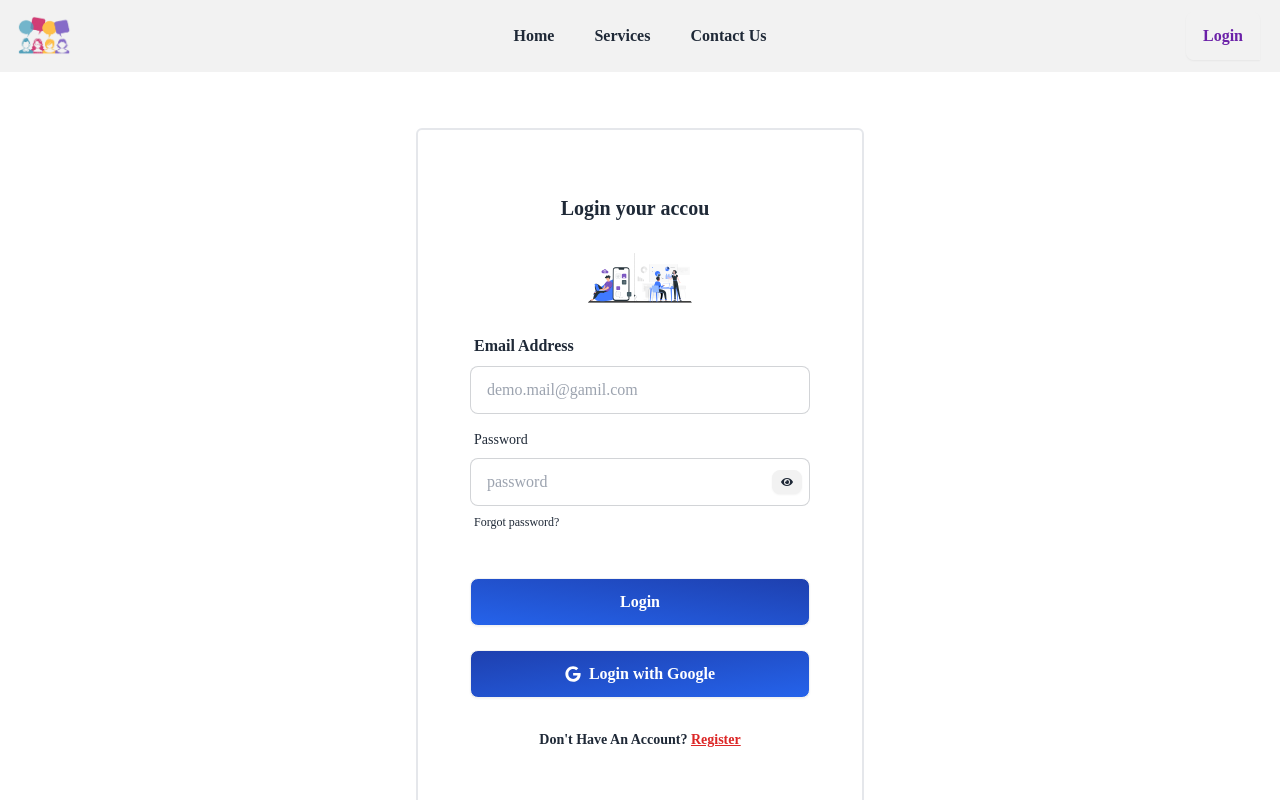
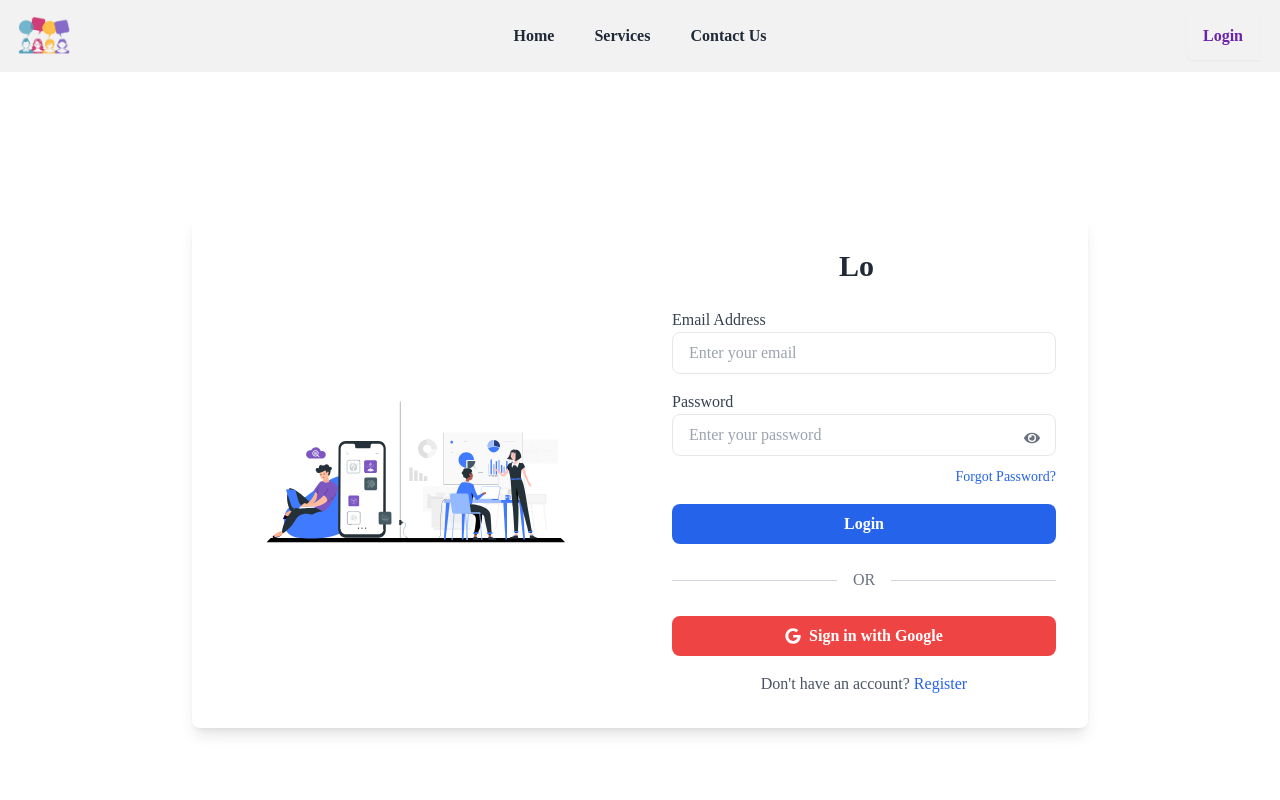
Before and after one commit to Shazzad501/Service-web-client, a React (Vite) app: page /login in a window 1280 px wide. Shown: the top 800 px of the page. Built offline with nearby package versions, Linux system fonts and the light colour scheme; no server answers; a web font is replaced by a local one.

Commit message:
Login page design update

```diff
--- a/src/components/Hero.jsx
+++ b/src/components/Hero.jsx
@@ -30,7 +30,7 @@ const Hero = () => {
   ];
 
   const settings = {
-    dots: true,
+    dots: false,
     infinite: true,
     speed: 500,
     slidesToShow: 1,
--- a/src/components/Testimonial.jsx
+++ b/src/components/Testimonial.jsx
@@ -20,7 +20,7 @@ const Testimonial = () => {
 
   // Slick Slider settings
   const settings = {
-    dots: true,
+    dots: false,
     infinite: true,
     speed: 500,
     slidesToShow: 3,
--- a/src/pages/Login.jsx
+++ b/src/pages/Login.jsx
@@ -1,106 +1,94 @@
-import React, { useContext, useEffect, useRef, useState } from 'react';
-import { FaEye, FaEyeSlash, FaGoogle } from 'react-icons/fa';
-import { Link, useLocation, useNavigate } from 'react-router-dom';
-import toast from 'react-hot-toast';
-import { Typewriter } from 'react-simple-typewriter';
+import React, { useContext, useEffect, useRef, useState } from "react";
+import { FaEye, FaEyeSlash, FaGoogle } from "react-icons/fa";
+import { Link, useLocation, useNavigate } from "react-router-dom";
+import toast from "react-hot-toast";
+import Lottie from "react-lottie-player";
 import loginLotti from "../assets/login.json";
-import Lottie from 'react-lottie-player';
-import { AuthContext } from '../provider/AuthProvider';
-import { sendPasswordResetEmail } from 'firebase/auth';
-import auth from '../firebase/firebase.config';
-// import axios from 'axios';
-import AOS from 'aos';
-import 'aos/dist/aos.css';
+import { AuthContext } from "../provider/AuthProvider";
+import { sendPasswordResetEmail } from "firebase/auth";
+import auth from "../firebase/firebase.config";
+import { Typewriter } from "react-simple-typewriter";
 
 const Login = () => {
-  const {setUser, loginUser, createUserWithGoogle, setLoading} = useContext(AuthContext)
-  const navigate = useNavigate()
-  // eye pass show stat
-  const [showPass, setShowPass] = useState(false)
-  const emailRef = useRef()
-  const location = useLocation()
-  const [error, setError]=useState("")
+  const { setUser, loginUser, createUserWithGoogle, setLoading } = useContext(AuthContext);
+  const navigate = useNavigate();
+  const location = useLocation();
+  const [showPass, setShowPass] = useState(false);
+  const emailRef = useRef();
+  const [error, setError] = useState("");
 
-  // redirect path
-  const redirectPath = location?.state?.from?.pathname || '/';
+  // Redirect path
+  const redirectPath = location?.state?.from?.pathname || "/";
 
+  useEffect(() => {
+    document.title = "Login || Service Provider";
+  }, []);
 
-  // handle login
-  const handleLogin=(e)=>{
+  // Handle login
+  const handleLogin = (e) => {
     e.preventDefault();
     const email = e.target.email.value;
     const password = e.target.password.value;
 
-    // state resate
-    setError('')
+    setError("");
 
     loginUser(email, password)
-      .then(res=>{
+      .then((res) => {
         setUser(res.user);
-        toast.success("Login Success!!")
-        navigate(redirectPath)
-        // Reset the form fields after successful login
+        toast.success("Login Successful!");
+        navigate(redirectPath);
         e.target.reset();
         setLoading(false);
       })
-      .catch(err=>{
-        setError(`${err.message}!!`)
+      .catch((err) => {
+        setError(`${err.message}`);
+      });
+  };
+
+  // Handle Google login
+  const handleGoogleLogin = () => {
+    createUserWithGoogle()
+      .then((res) => {
+        setUser(res.user);
+        toast.success("Login Successful!");
+        navigate(redirectPath);
+        setLoading(false);
       })
+      .catch((err) => toast.error(err.message));
+  };
 
+  // Handle Forgot Password
+  const handleForgotPassword = () => {
+    const email = emailRef.current.value;
+    setError("");
+
+    if (!email) {
+      setError("Please enter your email!");
+    } else {
+      sendPasswordResetEmail(auth, email)
+        .then(() => {
+          toast.success("Reset email sent! Check your inbox.");
+          window.open("https://mail.google.com/", "_blank");
+        })
+        .catch((err) => setError(err.message));
     }
+  };
 
-  // handle google login function
-  const handleGoogleLogin=()=>{
-    createUserWithGoogle()
-    .then(res=>{
-      setUser(res.user);
-      toast.success("Login Success!!")
-      navigate(redirectPath)
-      setLoading(false)
-    })
-    .catch(err=> toast.error(`${err.message}`))
-  }
+  return (
+    <div className="flex items-center justify-center min-h-screen">
+      <div className="w-full max-w-4xl bg-white shadow-lg rounded-lg overflow-hidden flex flex-col md:flex-row">
+        {/* Left Side - Lottie Animation */}
+        <div className="md:w-1/2 flex items-center justify-center p-6">
+          <Lottie loop animationData={loginLotti} play className="w-80 h-80" />
+        </div>
 
-  // handle forget password
-  const handleForgotPassword=()=>{
-    const email = emailRef.current.value;
-    // error state reset
-    setError("")
-
-    if(!email){
-      setError("Please enter a valid email")
-    }
-    else{
-      sendPasswordResetEmail(auth, email)
-      .then(()=>{
-        toast.success("Sent a mail for your mail box!")
-        window.open("https://mail.google.com/", "_blank")
-      })
-      .catch(err=>{
-        setError(`${err.message}`)
-      })
-    }
-  }
-
-  useEffect(() => {
-    document.title = "Login || Service Provider"
-    // Initialize AOS animation
-    AOS.init({
-      duration: 1500,
-    });
-  }, []);
-
-  useEffect(()=>{
-    // dynamic title
-    document.title="Login || Sevice Review"
-  }, [])
-  return (
-    <div className="flex items-center justify-center min-h-screen py-6">
-        <div data-aos='zoom-in' className="card bg-base-100 w-full max-w-md py-16 px-5 shrink-0 rounded-md  border-2">
-          <h2 className="font-bold text-xl text-center ">
+        {/* Right Side - Login Form */}
+        <div className="md:w-1/2 p-8">
+          <h2 className="text-3xl font-bold text-gray-800 text-center mb-6">
           <Typewriter
               words={[
-                  "Login your account",
+                "Welcome Back",
+                "Login and Continue"
               ]}
               loop={true}
               cursor
@@ -109,64 +97,83 @@ const Login = () => {
               deleteSpeed={50}
               delaySpeed={1000}
           />
+
           </h2>
-          <div className='flex justify-center -mb-10'>
-            <Lottie
-            loop
-            animationData={loginLotti}
-            play
-            className="w-28 h-28"
-            />
-          </div>
-          <form onSubmit={handleLogin} className="card-body">
-            {/* Email filed */}
-            <div className="form-control">
-              <label className="label">
-                <span className="label-text font-semibold text-base">Email Address</span>
-              </label>
+
+          {/* Login Form */}
+          <form onSubmit={handleLogin}>
+            {/* Email */}
+            <div className="mb-4">
+              <label className="block text-gray-700 font-medium">Email Address</label>
               <input
                 ref={emailRef}
                 name="email"
                 type="email"
-              placeholder="demo.mail@gamil.com"
-              className="input input-bordered" required />
-            </div>
-            {/* Email filed */}
-
-            {/* password filed */}
-            <div className="form-control relative">
-              <label className="label">
-                <span className="label-text">Password</span>
-              </label>
-              <input
-              type={showPass ? 'text' : 'password'}
-              name='password'
-              placeholder="password"
-              className="input input-bordered" required />
-              <button onClick={()=>setShowPass(!showPass)} className='btn btn-xs absolute right-2 top-12'>{showPass ? <FaEyeSlash></FaEyeSlash> : <FaEye></FaEye>}</button>
-              <label className="label">
-                <Link to='' onClick={handleForgotPassword} className="label-text-alt link link-hover">Forgot password?</Link>
-              </label>
-            </div>
-            {/* password filed */}
-
-            <div>
-              {
-                error &&  <label className="label">
-                <span className="label-text text-red-600">{error}</span>
-              </label>
-              }
+                placeholder="Enter your email"
+                className="w-full px-4 py-2 border rounded-lg focus:ring-2 focus:ring-blue-400 focus:outline-none"
+                required
+              />
             </div>
 
-            <div className="form-control mt-6">
-              {/* <button className="btn bg-[#073B4c] font-bold text-base text-white hover:bg-[#073B4c]">Login</button> */}
+            {/* Password */}
+            <div className="mb-4 relative">
+              <label className="block text-gray-700 font-medium">Password</label>
+              <input
+                type={showPass ? "text" : "password"}
+                name="password"
+                placeholder="Enter your password"
+                className="w-full px-4 py-2 border rounded-lg focus:ring-2 focus:ring-blue-400 focus:outline-none"
+                required
+              />
+              <button
+                type="button"
+                onClick={() => setShowPass(!showPass)}
+                className="absolute right-4 top-10 text-gray-500"
+              >
+                {showPass ? <FaEyeSlash /> : <FaEye />}
+              </button>
+              <div className="text-right mt-2">
+                <button onClick={handleForgotPassword} className="text-blue-600 hover:underline text-sm">
+                  Forgot Password?
+                </button>
+              </div>
+            </div>
 
-              <input  type="submit" value="Login" className="btn bg-gradient-to-tr from-blue-600 to-blue-800 font-bold text-base text-white hover:bg-gradient-to-tl "/>
+            {/* Error Message */}
+            {error && <p className="text-red-500 text-sm text-center">{error}</p>}
 
-              <button onClick={handleGoogleLogin} className="btn mt-6 bg-gradient-to-tl from-blue-600 to-blue-800 hover:bg-gradient-to-tr font-bold text-base text-white"><FaGoogle></FaGoogle>Login with Google</button>
+            {/* Login Button */}
+            <button
+              type="submit"
+              className="w-full bg-blue-600 hover:bg-blue-700 text-white font-bold py-2 rounded-lg transition duration-300"
+            >
+              Login
+            </button>
+          </form>
+
+          {/* OR Divider */}
+          <div className="flex items-center my-6">
+            <hr className="w-full border-gray-300" />
+            <span className="px-4 text-gray-500">OR</span>
+            <hr className="w-full border-gray-300" />
           </div>
-          </form>
-          <p className='font-semibold text-sm text-center'>Don't Have An Account? <Link to='/register' className='font-semibold text-sm text-red-600 underline'>Register</Link></p>
+
+          {/* Google Login */}
+          <button
+            onClick={handleGoogleLogin}
+            className="w-full flex items-center justify-center bg-red-500 hover:bg-red-600 text-white font-bold py-2 rounded-lg transition duration-300"
+          >
+            <FaGoogle className="mr-2" /> Sign in with Google
+          </button>
+
+          {/* Register Link */}
+          <p className="text-center text-gray-600 mt-4">
+            Don't have an account?{" "}
+            <Link to="/register" className="text-blue-600 hover:underline">
+              Register
+            </Link>
+          </p>
+        </div>
       </div>
     </div>
   );
```
Lines whose indentation alone changed are shown as unchanged.
